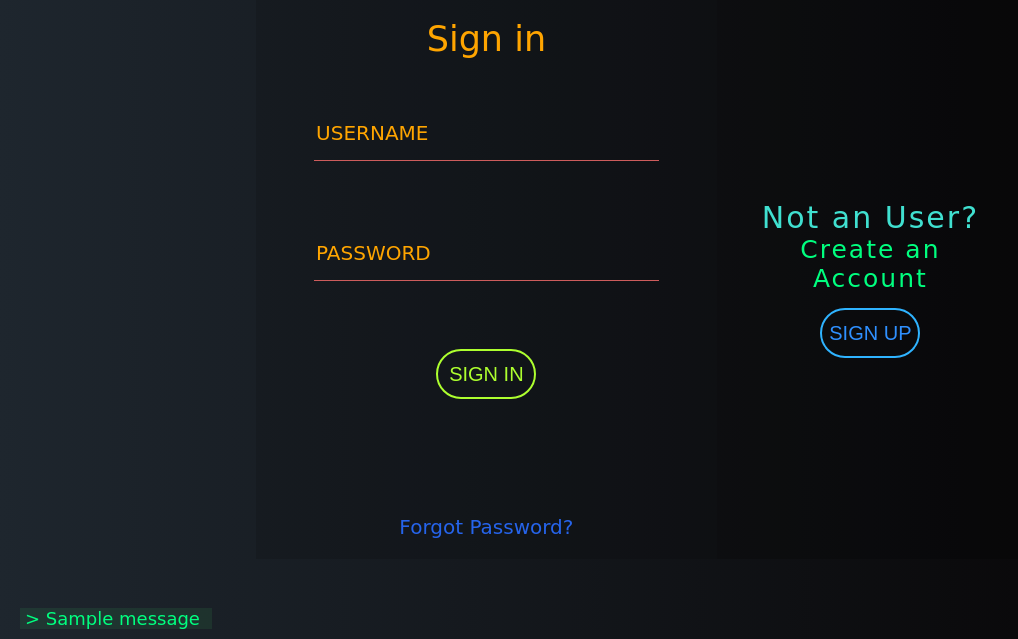
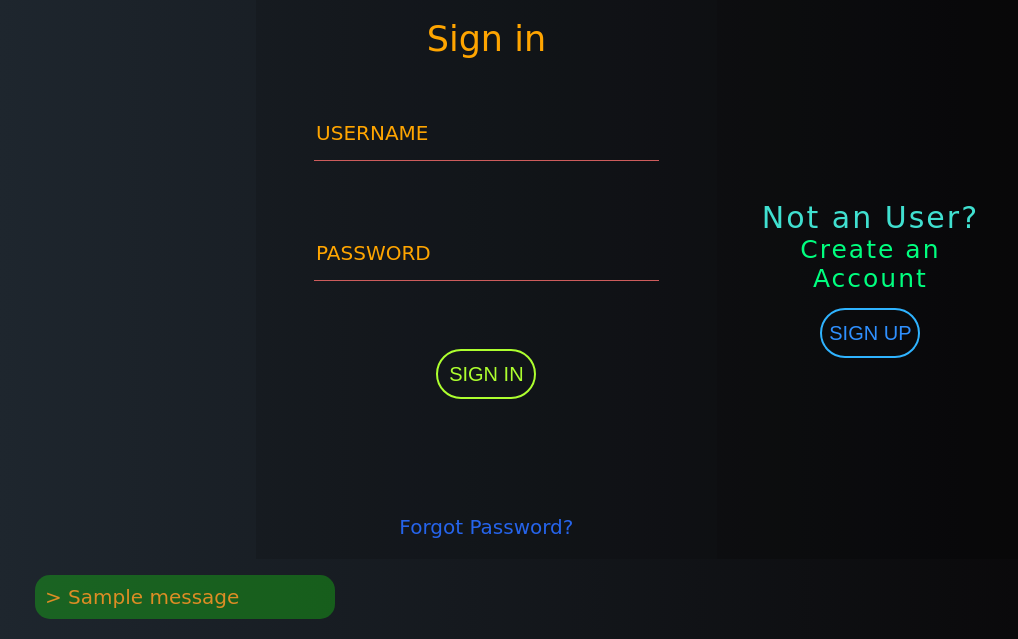
Before and after one commit to faizurrahman1998/MTE_SYSTEM, a Django app: page / in a window 1280 px wide. Shown: the part 161-800 px from the top of the page, without its empty margins (0-1018 px from the left). Run offline with Django 3.2, Linux system fonts and the light colour scheme; tables that the repository leaves empty hold one stand-in row (values such as "Sample post"); one stand-in notice (Sample message) is shown; some web fonts are replaced.

Commit message:
modified UserChangeForm, modified error showing in sign_in and sign_up page

```diff
--- a/mte_system/auth_app/models.py
+++ b/mte_system/auth_app/models.py
@@ -1,6 +1,6 @@
 from django.db import models
 from django.contrib.auth.models import AbstractBaseUser, BaseUserManager, PermissionsMixin
-from django.core.validators import MinLengthValidator
+from django.core.validators import MinLengthValidator, EmailValidator
 from django.utils import timezone
 
 class UserManager(BaseUserManager):
@@ -72,7 +72,8 @@ class User_Profile(AbstractBaseUser, PermissionsMixin):
 
     email = models.EmailField(
         max_length=50,
-        unique=True
+        unique=True,
+        help_text="Enter your student email provided by KUET",
     )
 
     isStaff = models.BooleanField(
--- a/mte_system/auth_app/static/auth_app/sign_in.css
+++ b/mte_system/auth_app/static/auth_app/sign_in.css
@@ -47,19 +47,31 @@ input, button
     left: 20px;
     padding: 0px 5px;
     margin-bottom: 10px;
-    width: 15%;
-    background: rgba(64, 224, 112, 0.096);
 }
 
-.notifications
+.no_holder .error
 {
-    position: -webkit-sticky;
-    position: sticky;
-    top: 0px;
-    left: 10px;
-    font-size: 18px;
-    color: springgreen;
+    width: 300px;
+    border-radius: 15px;
+    font-size: 20px;
+    font-weight: 400;
+    color: rgb(168, 37, 28);
+    padding: 10px;
+    margin: 10px;
+    background: rgba(224, 4, 48, 0.342);
 
+}
+
+.no_holder .success
+{
+    width: 300px;
+    border-radius: 15px;
+    font-size: 20px;
+    font-weight: 400;
+    color: rgb(221, 141, 37);
+    padding: 10px;
+    margin: 10px;
+    background: rgba(22, 219, 15, 0.342);
 }
 
 .container
--- a/mte_system/auth_app/templates/auth_app/sign_in.html
+++ b/mte_system/auth_app/templates/auth_app/sign_in.html
@@ -15,7 +15,7 @@
         <div class="no_holder">
             {% for message in messages %}
 
-                <div class="notifications">
+                <div class="{{ message.tags }}">
                     <p>> {{message}}</p>
                 </div>
             {% endfor %}
--- a/mte_system/auth_app/views.py
+++ b/mte_system/auth_app/views.py
@@ -20,7 +20,7 @@ def sign_up(request):
                 return redirect("sign_in")
 
             else:
-                context.update({"errors": form.errors})
+                context.update({"form": form})
                 return render(request, "auth_app/sign_up.html", context)
 
         return render(request, "auth_app/sign_up.html", context=context)
```
Also changed, not shown: mte_system/auth_app/forms.py (+22 -8 lines), mte_system/auth_app/static/auth_app/sign_up.css (+39 -4 lines), mte_system/auth_app/templates/auth_app/sign_up.html (+30 -4 lines), mte_system/auth_app/migrations/0002_auto_20201004_2128.py (added).
